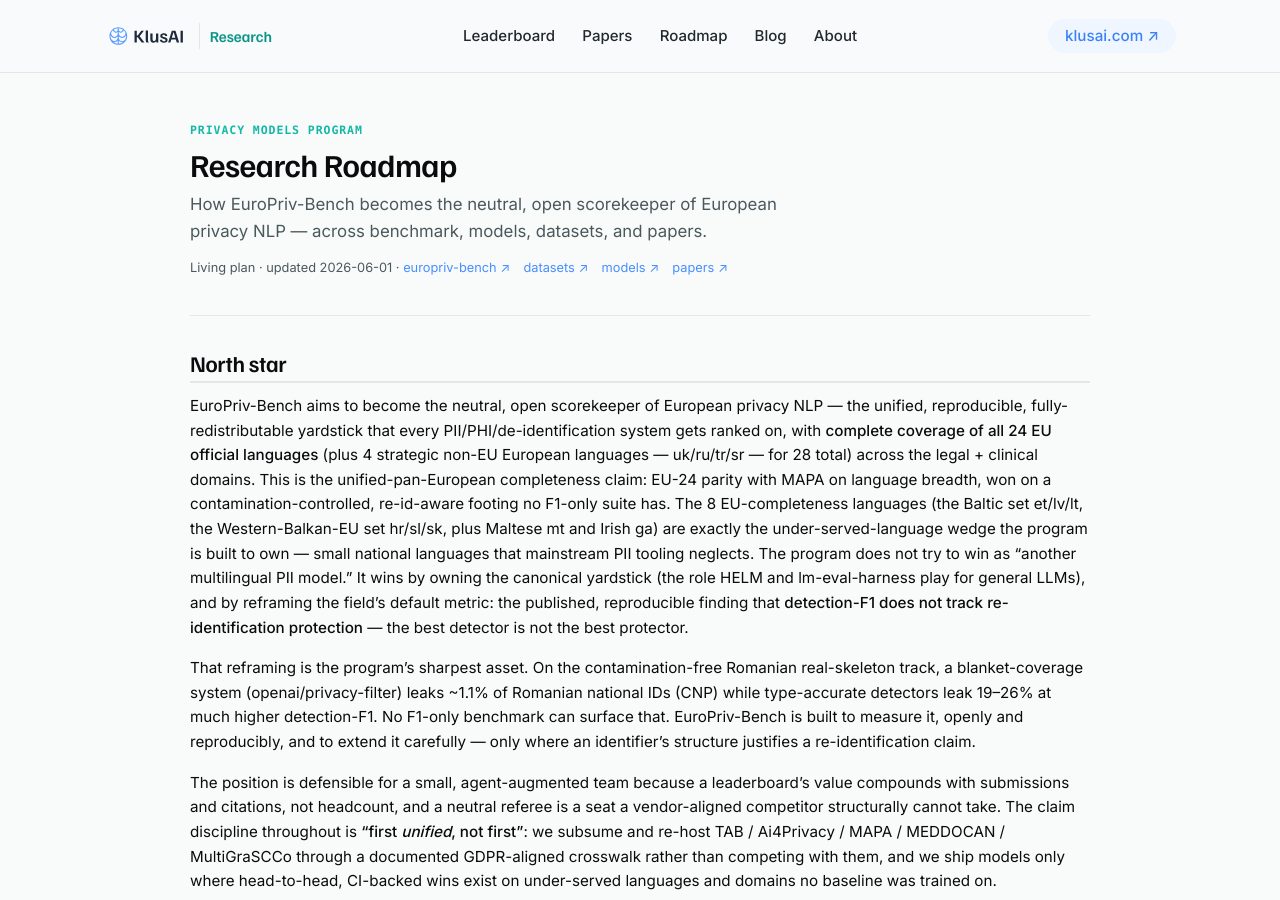
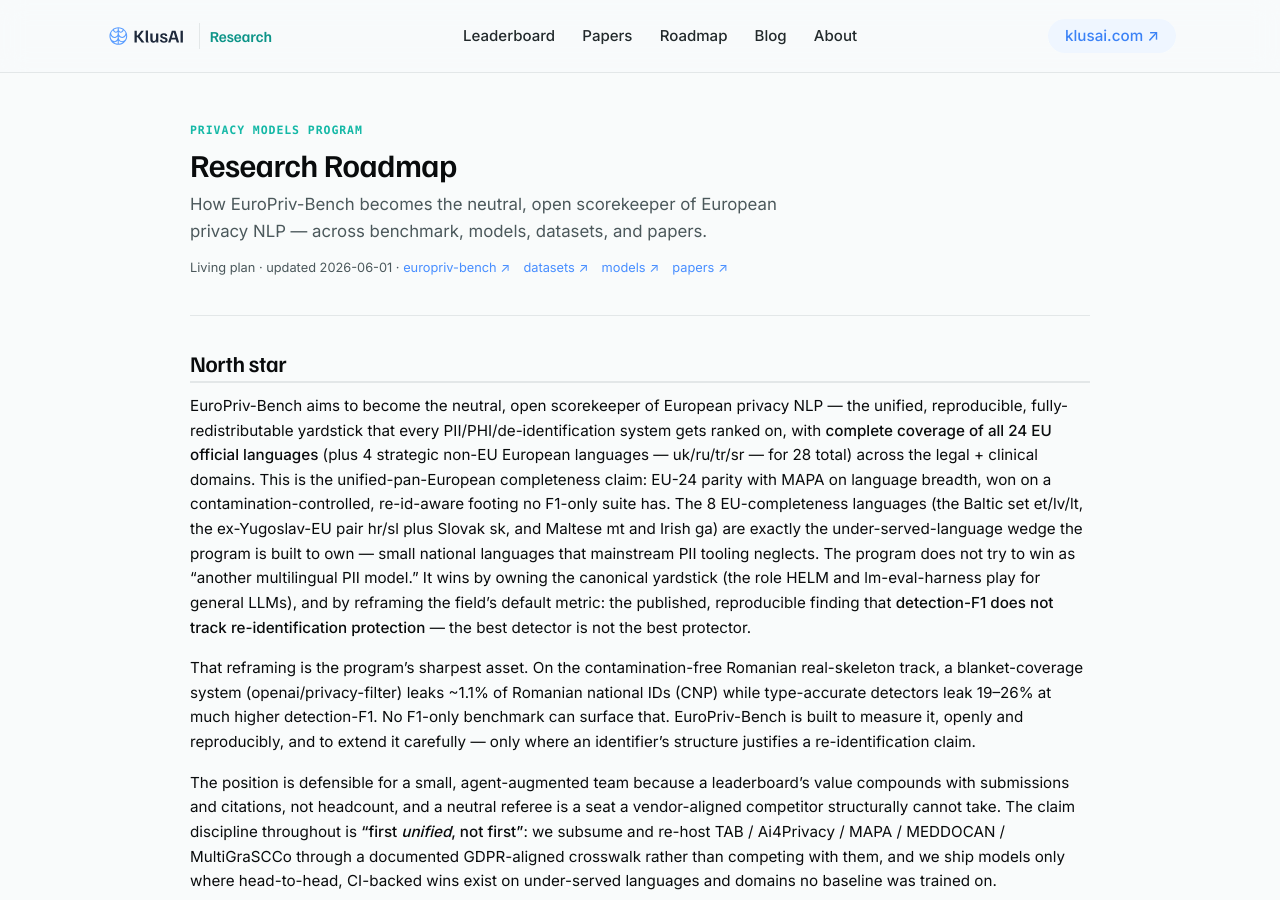
Before and after one commit to klusai/klusai-pages-research, a Jekyll site: the page built from roadmap.md, in a window 1280 px wide and 900 px high. Built offline with Jekyll 4.4.1, drawn with Linux system fonts in a browser that asks for light colours; some of the changed text lies outside the part shown.

Commit message:
roadmap(review-3): apply 4 low-severity precision polish; panel COMPLETE
Review round 3: unanimous COMPLETE (5/5 lenses, zero blocking/high); CI-gate
fix + EU-24 tiers independently re-verified. Applied the panel's 4 optional
low polish items:
- Fix geographic mislabel: 'Western-Balkan-EU set hr/sl/sk' -> 'ex-Yugoslav-EU
  pair hr/sl plus Slovak sk' (Slovakia is Central European, not Western Balkan)
  on North star + Models H3.
- Harmonize LT/EE re-id phrasing ('century via leading digit' for both).
- Full path src/europriv_bench/national_id.py in verified-starting-state.
- KPI 5 'deep multi-track (T1 + RO) for >=7 languages' (inline +RO arithmetic).

```diff
--- a/roadmap.md
+++ b/roadmap.md
@@ -9,7 +9,7 @@
 
 ## North star
 
-EuroPriv-Bench aims to become the neutral, open scorekeeper of European privacy NLP — the unified, reproducible, fully-redistributable yardstick that every PII/PHI/de-identification system gets ranked on, with **complete coverage of all 24 EU official languages** (plus 4 strategic non-EU European languages — uk/ru/tr/sr — for 28 total) across the legal + clinical domains. This is the unified-pan-European completeness claim: EU-24 parity with MAPA on language breadth, won on a contamination-controlled, re-id-aware footing no F1-only suite has. The 8 EU-completeness languages (the Baltic set et/lv/lt, the Western-Balkan-EU set hr/sl/sk, plus Maltese mt and Irish ga) are exactly the under-served-language wedge the program is built to own — small national languages that mainstream PII tooling neglects. The program does not try to win as "another multilingual PII model." It wins by owning the canonical yardstick (the role HELM and lm-eval-harness play for general LLMs), and by reframing the field's default metric: the published, reproducible finding that **detection-F1 does not track re-identification protection** — the best detector is not the best protector.
+EuroPriv-Bench aims to become the neutral, open scorekeeper of European privacy NLP — the unified, reproducible, fully-redistributable yardstick that every PII/PHI/de-identification system gets ranked on, with **complete coverage of all 24 EU official languages** (plus 4 strategic non-EU European languages — uk/ru/tr/sr — for 28 total) across the legal + clinical domains. This is the unified-pan-European completeness claim: EU-24 parity with MAPA on language breadth, won on a contamination-controlled, re-id-aware footing no F1-only suite has. The 8 EU-completeness languages (the Baltic set et/lv/lt, the ex-Yugoslav-EU pair hr/sl plus Slovak sk, and Maltese mt and Irish ga) are exactly the under-served-language wedge the program is built to own — small national languages that mainstream PII tooling neglects. The program does not try to win as "another multilingual PII model." It wins by owning the canonical yardstick (the role HELM and lm-eval-harness play for general LLMs), and by reframing the field's default metric: the published, reproducible finding that **detection-F1 does not track re-identification protection** — the best detector is not the best protector.
 
 That reframing is the program's sharpest asset. On the contamination-free Romanian real-skeleton track, a blanket-coverage system (openai/privacy-filter) leaks ~1.1% of Romanian national IDs (CNP) while type-accurate detectors leak 19–26% at much higher detection-F1. No F1-only benchmark can surface that. EuroPriv-Bench is built to measure it, openly and reproducibly, and to extend it carefully — only where an identifier's structure justifies a re-identification claim.
 
@@ -111,7 +111,7 @@
 
 ### H3
 
-- Scale kp-deid breadth across the under-served wedge — **primary: the EU-completeness tier (T3-EU: hr/et/lv/lt/sk/sl/mt/ga)** plus the T2 set (pt/el/cs/sv/hu/da/fi/bg); **bonus: the non-EU strategic set (uk/ru/tr/sr)**. The EU-completeness Baltic + Western-Balkan-EU + Maltese/Irish languages are the defensible breadth wedge mainstream tooling neglects. Deep own-finetunes stay staged/feasible (T1-focused +RO, extending to T2 as capacity allows); for much of T3-EU the EU-24 commitment is met by detection baselines + the re-id metric + checksum-valid packs, with finetunes only where a head-to-head win is reachable.
+- Scale kp-deid breadth across the under-served wedge — **primary: the EU-completeness tier (T3-EU: hr/et/lv/lt/sk/sl/mt/ga)** plus the T2 set (pt/el/cs/sv/hu/da/fi/bg); **bonus: the non-EU strategic set (uk/ru/tr/sr)**. The EU-completeness Baltic + ex-Yugoslav-EU + Slovak + Maltese/Irish languages are the defensible breadth wedge mainstream tooling neglects. Deep own-finetunes stay staged/feasible (T1-focused +RO, extending to T2 as capacity allows); for much of T3-EU the EU-24 commitment is met by detection baselines + the re-id metric + checksum-valid packs, with finetunes only where a head-to-head win is reachable.
 - **From-scratch is decision-gated and DROP-by-default:** ship only if continue-finetuning measurably plateaus AND a defensible novelty exists (candidate: an MLX-native, structured-identifier-aware encoder). Otherwise formally drop with the plateau evidence recorded.
 - Clinical models on credentialed gold (if access secured); MIA evaluation of kp-anon on the leakage track; `klusai-privacy` v1.0 + Presidio-recognizer plugin.
 
```
Also changed, not shown: other parts of roadmap.md (+3 -3 lines).
